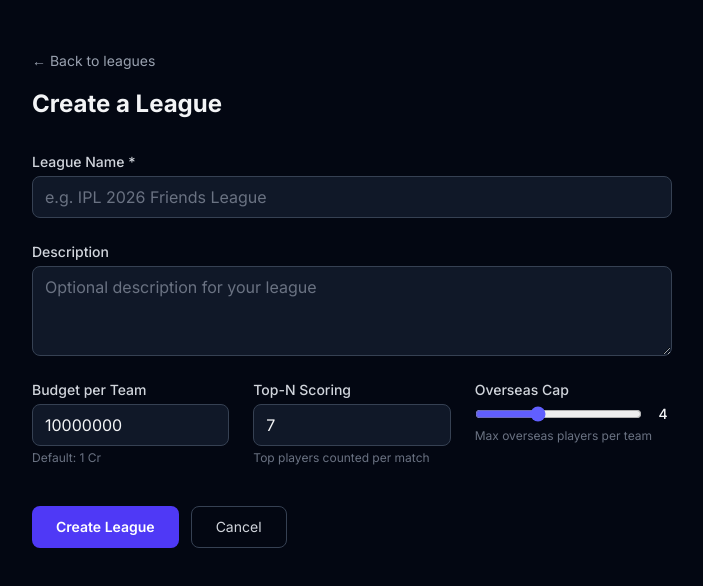
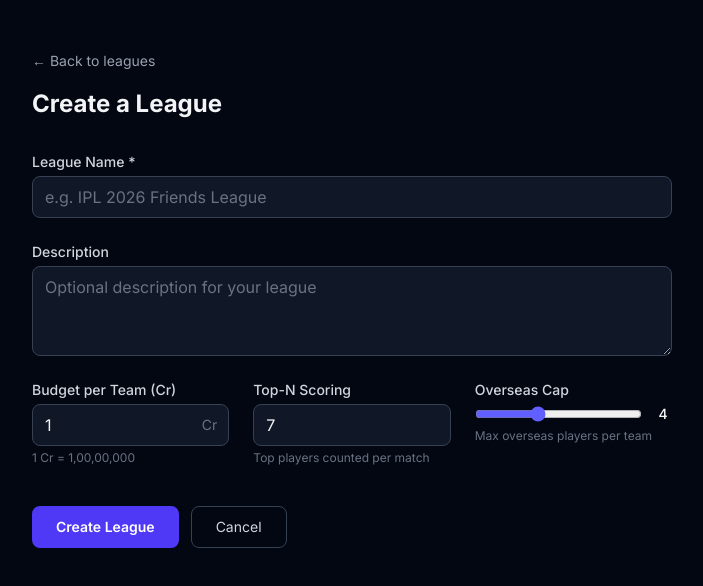
Before and after one commit to dhruvv/ipl-league, a Next.js app: page /leagues/create in a window 1280 px wide. Shown: the top 586 px of the page, without its empty margins (288-991 px from the left). Built offline with nearby package versions, Linux system fonts and the light colour scheme.

Commit message:
Fixed league creation, league creation is crores not raw number

```diff
--- a/src/app/leagues/create/page.tsx
+++ b/src/app/leagues/create/page.tsx
@@ -22,7 +22,7 @@ export default function CreateLeaguePage() {
       body: JSON.stringify({
         name: formData.get("name"),
         description: formData.get("description"),
-        budget: Number(formData.get("budget")) || 10000000,
+        budget: Math.round((Number(formData.get("budget")) || 1) * 10000000),
         scoringTopN: Number(formData.get("scoringTopN")) || 7,
         overseasCap: Number(formData.get("overseasCap")) || 4,
       }),
@@ -89,17 +89,23 @@ export default function CreateLeaguePage() {
         <div className="grid gap-6 sm:grid-cols-3">
           <div>
             <label htmlFor="budget" className="block text-sm font-medium text-gray-300">
-              Budget per Team
+              Budget per Team (Cr)
             </label>
-            <input
-              id="budget"
-              name="budget"
-              type="number"
-              defaultValue={10000000}
-              min={1}
-              className="mt-1 block w-full rounded-lg border border-gray-700 bg-gray-900 px-3 py-2 text-gray-100 focus:border-indigo-500 focus:outline-none focus:ring-1 focus:ring-indigo-500"
-            />
-            <p className="mt-1 text-xs text-gray-500">Default: 1 Cr</p>
+            <div className="relative mt-1">
+              <input
+                id="budget"
+                name="budget"
+                type="number"
+                defaultValue={1}
+                min={0.1}
+                step={0.1}
+                className="block w-full rounded-lg border border-gray-700 bg-gray-900 px-3 py-2 pr-10 text-gray-100 focus:border-indigo-500 focus:outline-none focus:ring-1 focus:ring-indigo-500"
+              />
+              <span className="pointer-events-none absolute right-3 top-1/2 -translate-y-1/2 text-sm text-gray-500">
+                Cr
+              </span>
+            </div>
+            <p className="mt-1 text-xs text-gray-500">1 Cr = 1,00,00,000</p>
           </div>
 
           <div>
```
